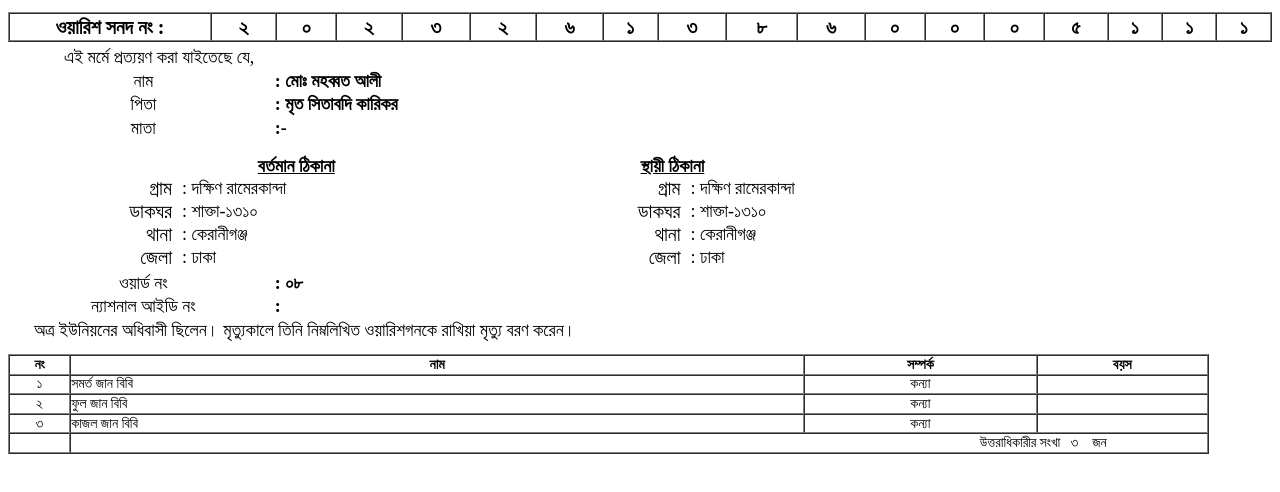
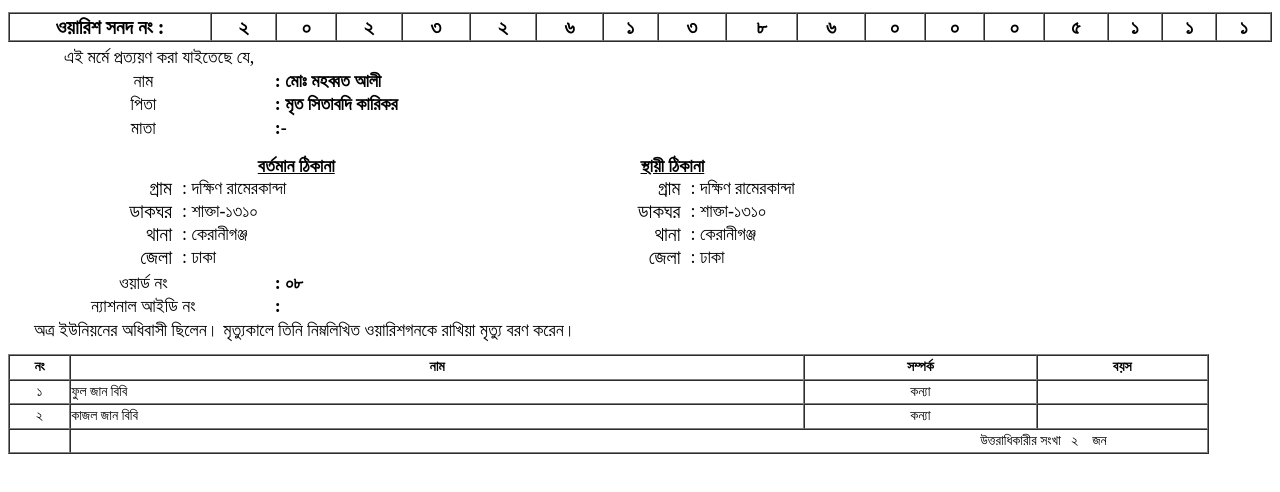
Before and after one commit to Saktaup/index.php-woarish_sonod-online_track, a plain HTML site: page index.html in a window 1280 px wide. Shown: the part 178-670 px from the top of the page. Drawn offline with Linux system fonts and the light colour scheme.

Commit message:
index.html

```diff
--- a/index.html
+++ b/index.html
@@ -168,23 +168,18 @@
             </tr>
                                 <tr>
                         <td style="text-align:center;">১</td>
-                        <td style=""> সমর্ত জান বিবি</td>
+                        <td style=""> ফুল জান বিবি</td>
                         <td style="text-align:center;">কন্যা</td>
                         <td style="text-align:center;">  </td>
                     </tr>
                         <td style="text-align:center;">২</td>
-                        <td style=""> ফুল জান বিবি</td>
-                        <td style="text-align:center;">কন্যা</td>
-                        <td style="text-align:center;">  </td>
-                    </tr>
-                        <td style="text-align:center;">৩</td>
                         <td style=""> কাজল জান বিবি</td>
                         <td style="text-align:center;">কন্যা</td>
                         <td style="text-align:center;">  </td>
                     </tr>
                                 <tr>
                      <td></td>
-                     <td colspan="3" style="text-align:right;padding-right:100px;">উত্তরাধিকারীর সংখা <span id="">&nbsp;&nbsp;৩&nbsp;&nbsp;</span>&nbsp;&nbsp;জন</td>
+                     <td colspan="3" style="text-align:right;padding-right:100px;">উত্তরাধিকারীর সংখা <span id="">&nbsp;&nbsp;২&nbsp;&nbsp;</span>&nbsp;&nbsp;জন</td>
                     </tr>
 
 
```
